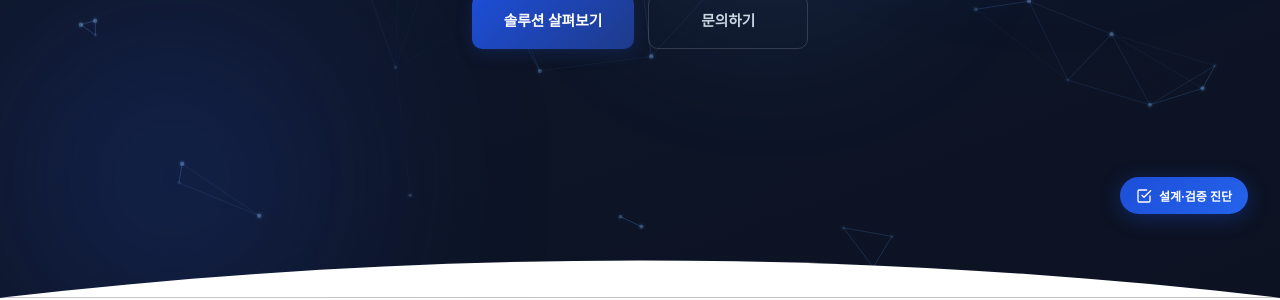
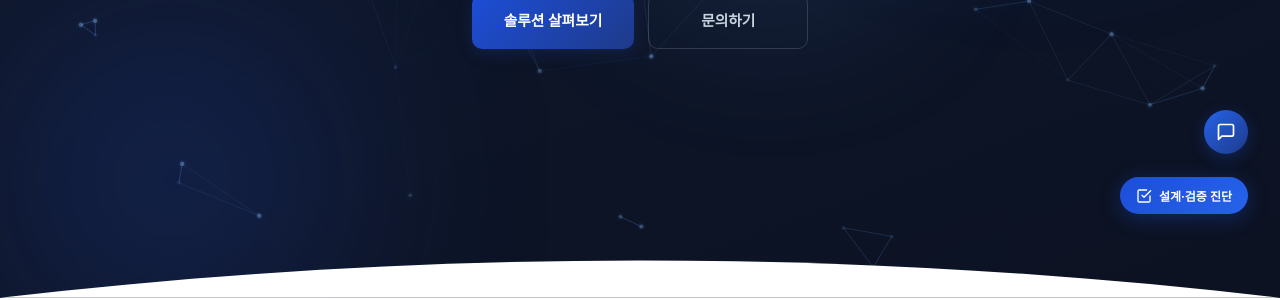
Before and after one commit to VerusLab-KR/Homepage, a Jekyll site: the page built from index.html, in a window 1280 px wide. Shown: the part 602-902 px from the top of the page. Built offline with Jekyll 4.4.1, drawn with Linux system fonts in a browser that asks for light colours.

Commit message:
Use custom Channel Talk launcher matching site design
The default Channel Talk launcher (large pill with "실시간 문의하기" text)
was covering the existing floating diagnosis button. Hide it on boot and
replace with a 44px circular button using the site's blue gradient,
stacked above the diagnosis button.

Co-Authored-By: Claude Opus 4.7 <noreply@anthropic.com>

```diff
--- a/_includes/footer.html
+++ b/_includes/footer.html
@@ -37,9 +37,27 @@
   </div>
 </footer>
 
+<style>
+.ch-launcher{
+  position:fixed;bottom:144px;right:32px;z-index:900;
+  width:44px;height:44px;border-radius:50%;border:none;cursor:pointer;
+  background:linear-gradient(135deg,#2563eb,#1e3a8a);color:#fff;
+  display:flex;align-items:center;justify-content:center;
+  box-shadow:0 4px 16px rgba(29,78,216,.3);
+  transition:all .3s cubic-bezier(.4,0,.2,1);
+}
+.ch-launcher:hover{transform:translateY(-2px);box-shadow:0 8px 28px rgba(29,78,216,.45)}
+.ch-launcher svg{width:20px;height:20px}
+@media(max-width:768px){.ch-launcher{bottom:124px;right:20px}}
+</style>
+<button class="ch-launcher" id="btnChannelTalk" aria-label="실시간 문의" onclick="ChannelIO('showMessenger')">
+  <svg viewBox="0 0 24 24" fill="none" stroke="currentColor" stroke-width="2" stroke-linecap="round" stroke-linejoin="round"><path d="M21 15a2 2 0 0 1-2 2H7l-4 4V5a2 2 0 0 1 2-2h14a2 2 0 0 1 2 2z"/></svg>
+</button>
+
 <script>
   window.channelPluginSettings = {
-    "pluginKey": "43c29035-8ca6-4791-a44d-b8736f879e42"
+    "pluginKey": "43c29035-8ca6-4791-a44d-b8736f879e42",
+    "hideChannelButtonOnBoot": true
   };
   (function() {
     var w = window;
```
